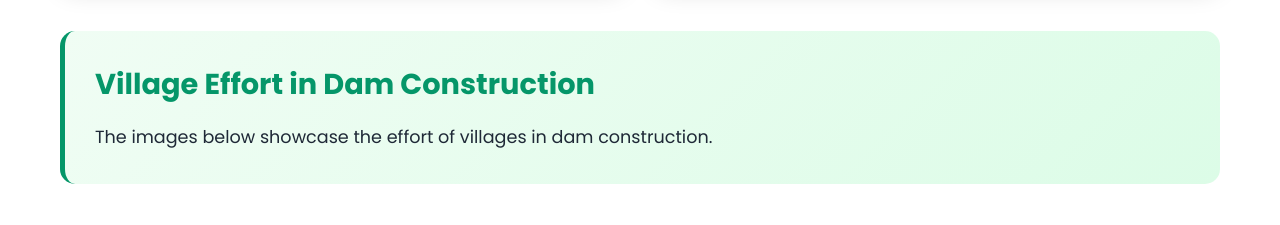
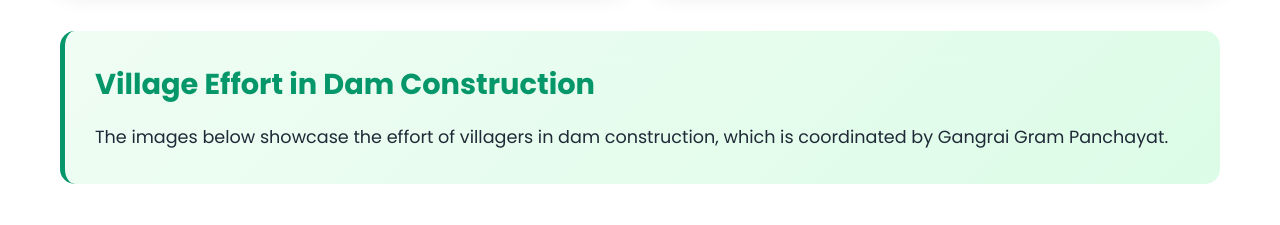
Before and after one commit to ranehub9000-png/gramapanchayat-gangrai-fe, a plain HTML site: page index.html in a window 1280 px wide. Shown: the part 4260-4485 px from the top of the page. Drawn offline with Linux system fonts and the light colour scheme.

Commit message:
comment changed for images

```diff
--- a/index.html
+++ b/index.html
@@ -229,7 +229,7 @@
             </div>
             <div class="activity-info">
                 <h3>Village Effort in Dam Construction</h3>
-                <p>The images below showcase the effort of villages in dam construction.</p>
+                <p>The images below showcase the effort of villagers in dam construction, which is coordinated by Gangrai Gram Panchayat.</p>
             </div>
             <div class="scheme-gallery">
                 <div class="gallery-item">
```
